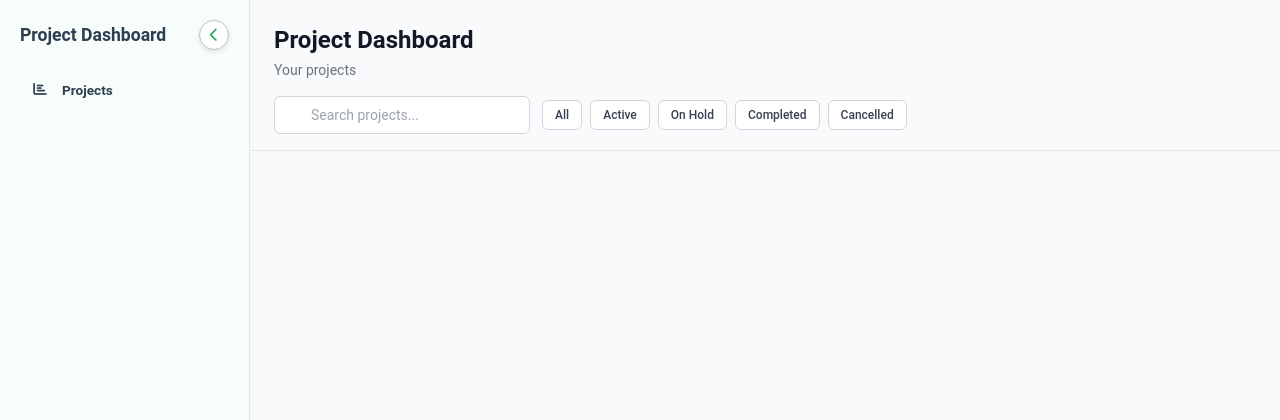
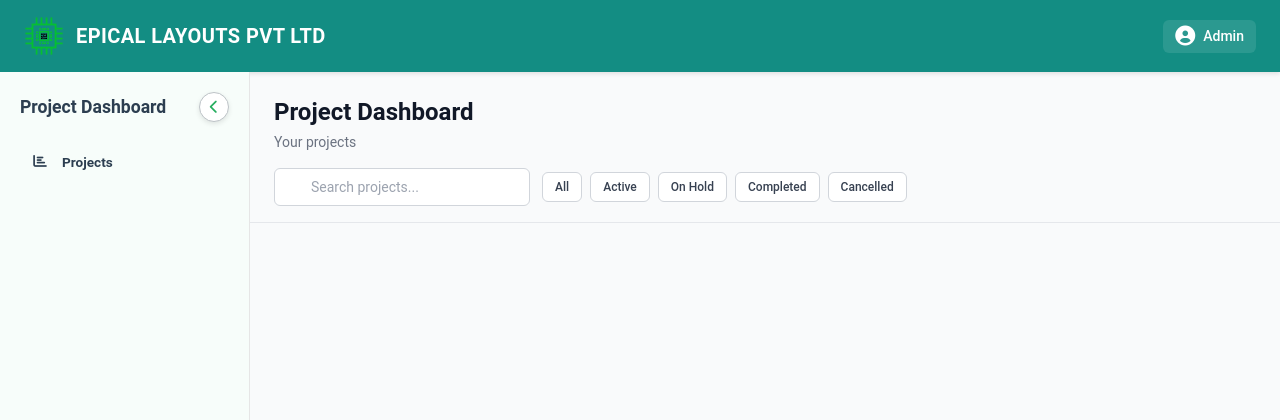
Before and after one commit to NEDESH-KUMAR-M/CELL-AND-PROJECT-MANAGEMENT, a Flask app: template templates/empdash.html in a window 1280 px wide. Shown: the top 420 px of the page. Run offline with Flask 3, Linux system fonts and the light colour scheme; the template is opened without the code that fills it, so the values that code supplies are empty; some libraries are stand-ins or nearby versions.

Commit message:
header added succesfully

```diff
--- a/templates/empdash.html
+++ b/templates/empdash.html
@@ -502,9 +502,158 @@
       font-size: 0.9rem;
       font-weight: 500;
     }
+
+    /* Profile Menu Styles */
+    .profile-menu {
+      position: absolute;
+      top: 100%;
+      right: 0;
+      background-color: white;
+      border-radius: 8px;
+      box-shadow: 0 4px 12px rgba(0, 0, 0, 0.15);
+      min-width: 160px;
+      z-index: 1300;
+      overflow: hidden;
+      opacity: 0;
+      visibility: hidden;
+      transform: translateY(-10px);
+      transition: opacity 0.2s ease, transform 0.2s ease, visibility 0.2s ease;
+    }
+
+    .profile-menu.active {
+      opacity: 1;
+      visibility: visible;
+      transform: translateY(0);
+    }
+
+    .profile-menu a {
+      display: flex;
+      align-items: center;
+      gap: 8px;
+      padding: 10px 16px;
+      color: #374151;
+      text-decoration: none;
+      font-size: 0.875rem;
+      font-weight: 500;
+      transition: background-color 0.2s ease;
+    }
+
+    .profile-menu a:hover {
+      background-color: #f3f4f6;
+    }
+
+    /* New Header Styles */
+    .company-header {
+      background-color: #138D83;
+      color: white;
+      padding: 1rem 1.5rem;
+      display: flex;
+      align-items: center;
+      justify-content: space-between;
+      box-shadow: 0 2px 4px rgba(0, 0, 0, 0.1);
+      position: relative;
+    }
+
+    .company-logo {
+      width: 40px;
+      height: 40px;
+      border-radius: 6px;
+      object-fit: contain;
+    }
+
+    .company-title {
+      font-size: 1.25rem;
+      font-weight: 600;
+      letter-spacing: 0.02em;
+    }
+
+    .app-name {
+      font-size: 1rem;
+      font-weight: 500;
+      color: rgba(255, 255, 255, 0.9);
+    }
+
+    .profile-section {
+      position: relative;
+      display: flex;
+      align-items: center;
+      gap: 0.5rem;
+    }
+
+    .profile-button {
+      display: flex;
+      align-items: center;
+      gap: 8px;
+      background-color: rgba(255, 255, 255, 0.1);
+      padding: 6px 12px;
+      border-radius: 6px;
+      cursor: pointer;
+      transition: background-color 0.2s ease;
+    }
+
+    .profile-button:hover {
+      background-color: rgba(255, 255, 255, 0.2);
+    }
+
+    .profile-button i {
+      font-size: 1.25rem;
+    }
+
+    .profile-button span {
+      font-size: 0.875rem;
+      font-weight: 500;
+    }
+
+    @media (max-width: 768px) {
+      .company-header {
+        padding: 0.75rem 1rem;
+      }
+
+      .company-logo {
+        width: 32px;
+        height: 32px;
+      }
+
+      .company-title {
+        font-size: 1rem;
+      }
+
+      .app-name {
+        font-size: 0.875rem;
+      }
+
+      .profile-button span {
+        display: none;
+      }
+
+      .profile-button {
+        padding: 6px;
+      }
+    }
   </style>
 </head>
 <body class="bg-gray-50 text-gray-900">
+
+<!-- Company Header -->
+<header class="company-header">
+  <div class="flex items-center gap-3">
+    <img src="static\image\Logo.png" alt="EPICAL Layouts Pvt Ltd Logo" class="company-logo">
+    <div>
+      <h1 class="company-title">EPICAL LAYOUTS PVT LTD</h1>
+
+    </div>
+  </div>
+  <div class="profile-section">
+    <button class="profile-button" id="profile-button">
+      <i class="fas fa-user-circle"></i>
+      <span>{{ session['user']['email'] if session.get('user') else 'Admin' }}</span>
+    </button>
+    <div class="profile-menu" id="profile-menu">
+      <a href="/profile"><i class="fas fa-user"></i> Open Profile</a>
+      <a href="/logout"><i class="fas fa-sign-out-alt"></i> Logout</a>
+    </div>
+  </div>
+</header>
 
 <!-- Mobile menu toggle button -->
 <button class="mobile-menu-toggle" id="mobileMenuToggle">
@@ -530,7 +679,6 @@
               <span class="nav-text">Projects</span>
             </a>
           </li>
-
         </ul>
       </nav>
 
@@ -706,6 +854,20 @@
   const mobileMenuToggle = document.getElementById('mobileMenuToggle');
   const notificationPopup = document.getElementById('notification-popup');
   const notificationMessage = document.getElementById('notification-message');
+  const profileButton = document.getElementById('profile-button');
+  const profileMenu = document.getElementById('profile-menu');
+
+  // Profile menu toggle functionality
+  profileButton.addEventListener('click', () => {
+    profileMenu.classList.toggle('active');
+  });
+
+  // Close profile menu when clicking outside
+  document.addEventListener('click', (e) => {
+    if (!profileButton.contains(e.target) && !profileMenu.contains(e.target)) {
+      profileMenu.classList.remove('active');
+    }
+  });
 
   // ----- SIDEBAR AND NAVIGATION -----
 
@@ -804,19 +966,12 @@
               </div>
               <div class="flex items-center justify-between text-xs text-gray-500 mb-2">
                 <span>${project.version}</span>
-                <span>Created: ${project.createdate}</span>
+                <span class="text-right">${project.createdate}</span>
               </div>
               <p class="text-gray-700 text-sm mb-2 line-clamp-1 description">${project.description}</p>
               <span class="show-more-btn" data-expanded="false">Show More</span>
             </div>
-            <div class="content-sections">
-              <button class="text-gray-500 hover:text-gray-700 p-1.5 rounded hover:bg-gray-100 transition">
-                <i data-lucide="printer" class="w-4 h-4"></i>
-              </button>
-              <button class="edit-project-btn text-gray-500 hover:text-gray-700 p-1.5 rounded hover:bg-gray-100 transition" data-id="${project.id}">
-                <i data-lucide="edit" class="w-4 h-4"></i>
-              </button>
-            </div>
+
           </div>
           <div class="table-card-actions flex flex-row justify-between items-end w-full">
             <div class="flex flex-col gap-1 flex-1">
```
